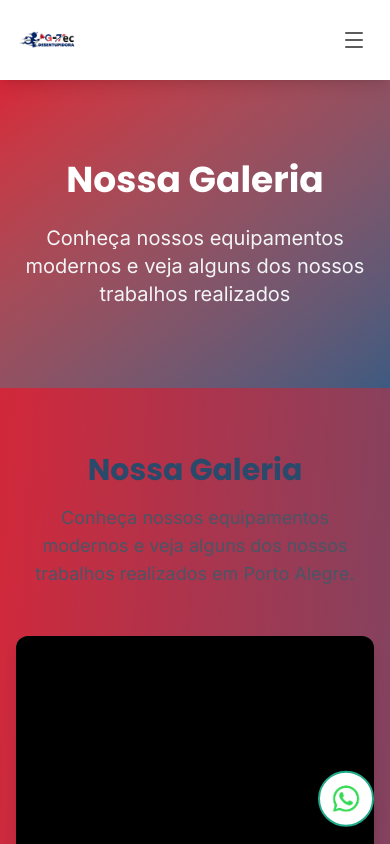
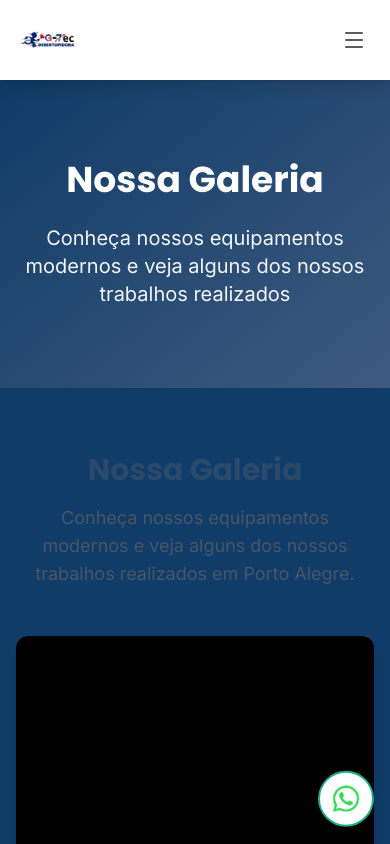
Before and after one commit to igormart21/GTEC, a Next.js app: page /galeria in a window 390 px wide. Shown: the top 844 px of the page. Built offline with nearby package versions, Linux system fonts and the light colour scheme.

Commit message:
style: padronizar fundo azul no mobile (globals.css), Hero e Galeria; remover tons vermelhos

```diff
--- a/src/app/galeria/page.tsx
+++ b/src/app/galeria/page.tsx
@@ -11,7 +11,7 @@ export default function GaleriaPage() {
   return (
     <div className="min-h-screen">
       {/* Hero Section */}
-      <section className="bg-gradient-to-br from-accent-red to-primary-light text-white py-20">
+      <section className="bg-gradient-to-br from-primary-dark to-primary-blue text-white py-20">
         <div className="max-w-7xl mx-auto px-4 sm:px-6 lg:px-8">
           <div className="text-center">
             <h1 className="text-4xl sm:text-5xl lg:text-6xl font-poppins font-bold mb-6">
--- a/src/app/globals.css
+++ b/src/app/globals.css
@@ -58,8 +58,8 @@ body {
 /* Garante fundo azul consistente no mobile */
 @media (max-width: 768px) {
   :root {
-    /* Gradiente similar ao Hero para manter identidade visual */
-    --background: linear-gradient(to bottom right, #D72638, #3D5A80);
+    /* Azul padrão do site no mobile */
+    --background: #0D3B66; /* primary.dark */
     --foreground: #ffffff;
   }
 }
--- a/src/components/GalleryGrid.tsx
+++ b/src/components/GalleryGrid.tsx
@@ -28,7 +28,7 @@ const GalleryGrid = () => {
   };
 
   return (
-    <section className="py-16 bg-primary-red/5">
+    <section className="py-16 bg-primary-blue/5">
       <div className="max-w-7xl mx-auto px-4 sm:px-6 lg:px-8">
         <motion.div
           initial={{ opacity: 0, y: 20 }}
--- a/src/components/Hero.tsx
+++ b/src/components/Hero.tsx
@@ -6,7 +6,7 @@ import Link from 'next/link';
 
 const Hero = () => {
   return (
-    <section className="relative bg-gradient-to-br from-accent-red to-primary-light text-white overflow-hidden min-h-screen">
+    <section className="relative bg-gradient-to-br from-primary-dark to-primary-blue text-white overflow-hidden min-h-screen">
       {/* Background Image */}
       <div className="absolute inset-0">
         <div
```
